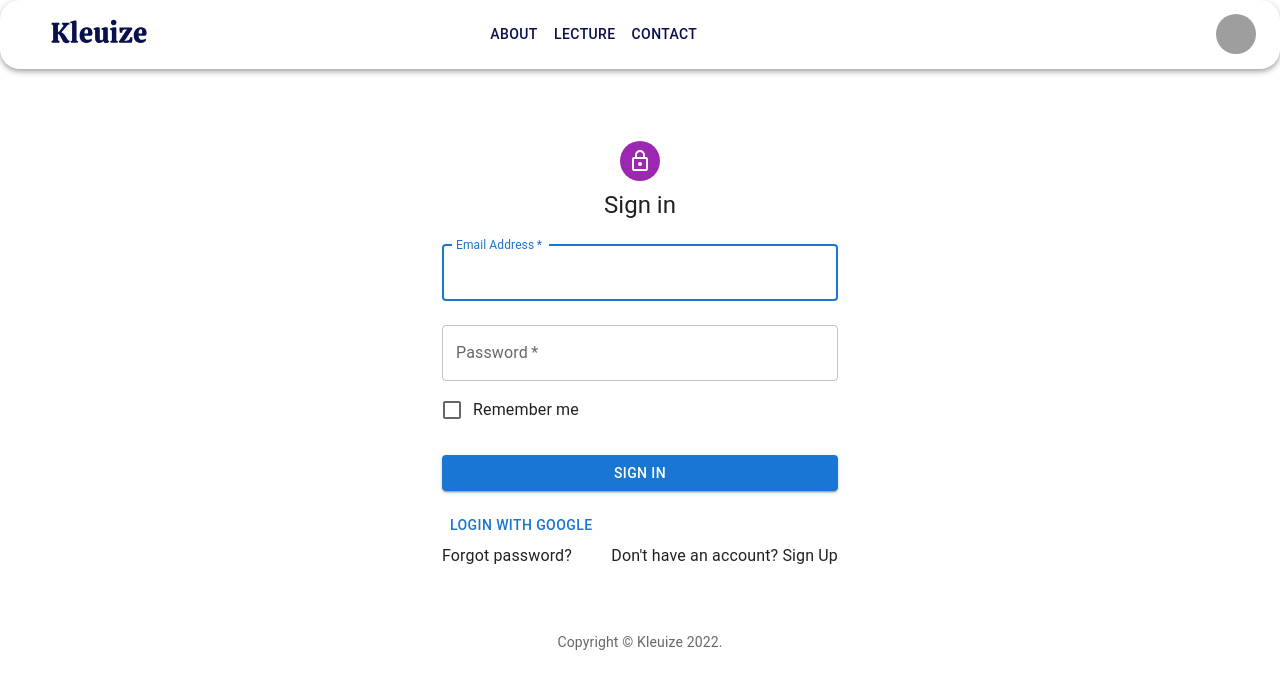
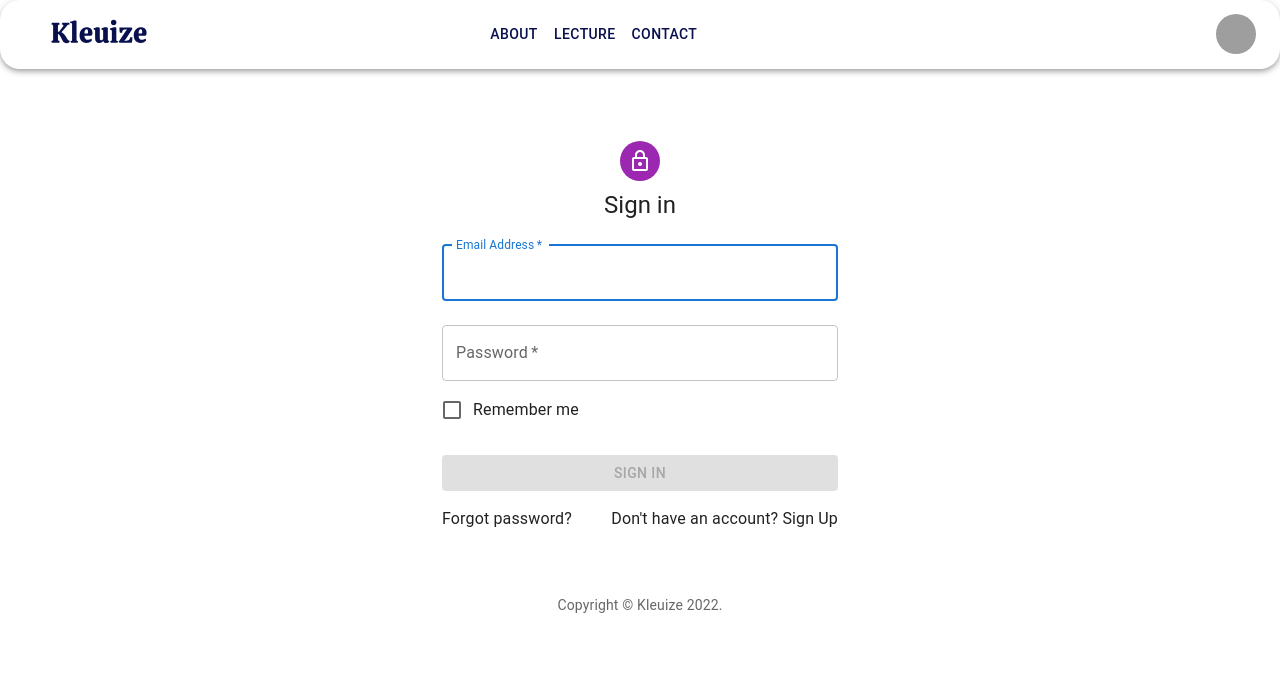
Before and after one commit to kleuize/kleuize-website, a Next.js app: page /login in a window 1280 px wide. Shown: the top 688 px of the page. Built offline with nearby package versions, Linux system fonts and the light colour scheme; grey boxes are pictures that could not be loaded.

Commit message:
feat(login): login succesfull

```diff
--- a/src/pages/login.tsx
+++ b/src/pages/login.tsx
@@ -15,6 +15,10 @@ import { createTheme, ThemeProvider } from "@mui/material/styles";
 
 import { useNavigate } from "react-router-dom";
 import Link from "next/link";
+import axios from "axios";
+import { toast } from "react-toastify";
+import { useRouter } from "next/router";
+import { SyncOutlined } from "@mui/icons-material";
 
 const Copyright = (props: any) => {
   return (
@@ -35,6 +39,34 @@ const Copyright = (props: any) => {
 const theme = createTheme();
 
 const Login: NextPage = () => {
+  const [email, setEmail] = useState<string>("");
+  const [password, setPassword] = useState<string>("");
+  const [loading, setLoading] = useState<boolean>(false);
+
+  const handleSubmit = async (event: React.FormEvent<HTMLFormElement>) => {
+    //event handler for submitting the register form
+    event.preventDefault(); //so page doesnt reload
+    //now send all data to backend to save to db
+    try {
+      setLoading(true);
+      console.table({ email, password });
+      const { data } = await axios.post(`/api/login`, {
+        email,
+        password,
+      });
+      console.log("LOGİN RESPONSE", data);
+      //gonna do the toast alert here
+      toast.success("Registertation successful. please log in");
+
+      setEmail("");
+      setPassword("");
+      setLoading(false);
+    } catch (err: any) {
+      toast.error(err.response.data);
+      setLoading(false);
+    }
+  };
+
   return (
     <ThemeProvider theme={theme}>
       <Container component="main" maxWidth="xs">
@@ -55,7 +87,7 @@ const Login: NextPage = () => {
           </Typography>
           <Box
             component="form"
-            // onSubmit={handleSubmit}
+            onSubmit={handleSubmit}
             noValidate
             sx={{ mt: 1 }}
           >
@@ -68,8 +100,8 @@ const Login: NextPage = () => {
               name="email"
               autoComplete="email"
               autoFocus
-              //   value={email}
-              //   onChange={(e) => setEmail(e.target.value)}
+              value={email}
+              onChange={(e) => setEmail(e.target.value)}
             />
             <TextField
               margin="normal"
@@ -80,8 +112,8 @@ const Login: NextPage = () => {
               type="password"
               id="password"
               autoComplete="current-password"
-              //   value={password}
-              //   onChange={(e) => setPassword(e.target.value)}
+              value={password}
+              onChange={(e) => setPassword(e.target.value)}
             />
             <FormControlLabel
               control={<Checkbox value="remember" color="primary" />}
@@ -93,10 +125,10 @@ const Login: NextPage = () => {
               fullWidth
               variant="contained"
               sx={{ mt: 3, mb: 2 }}
+              disabled={!email || !password || loading}
             >
-              Sign In
+              {loading ? <SyncOutlined /> : "Sign In"}
             </Button>
-            <Button>Login With Google</Button>
             <Grid container>
               <Grid item xs>
                 <Link href={"/reset"}>Forgot password?</Link>
```
